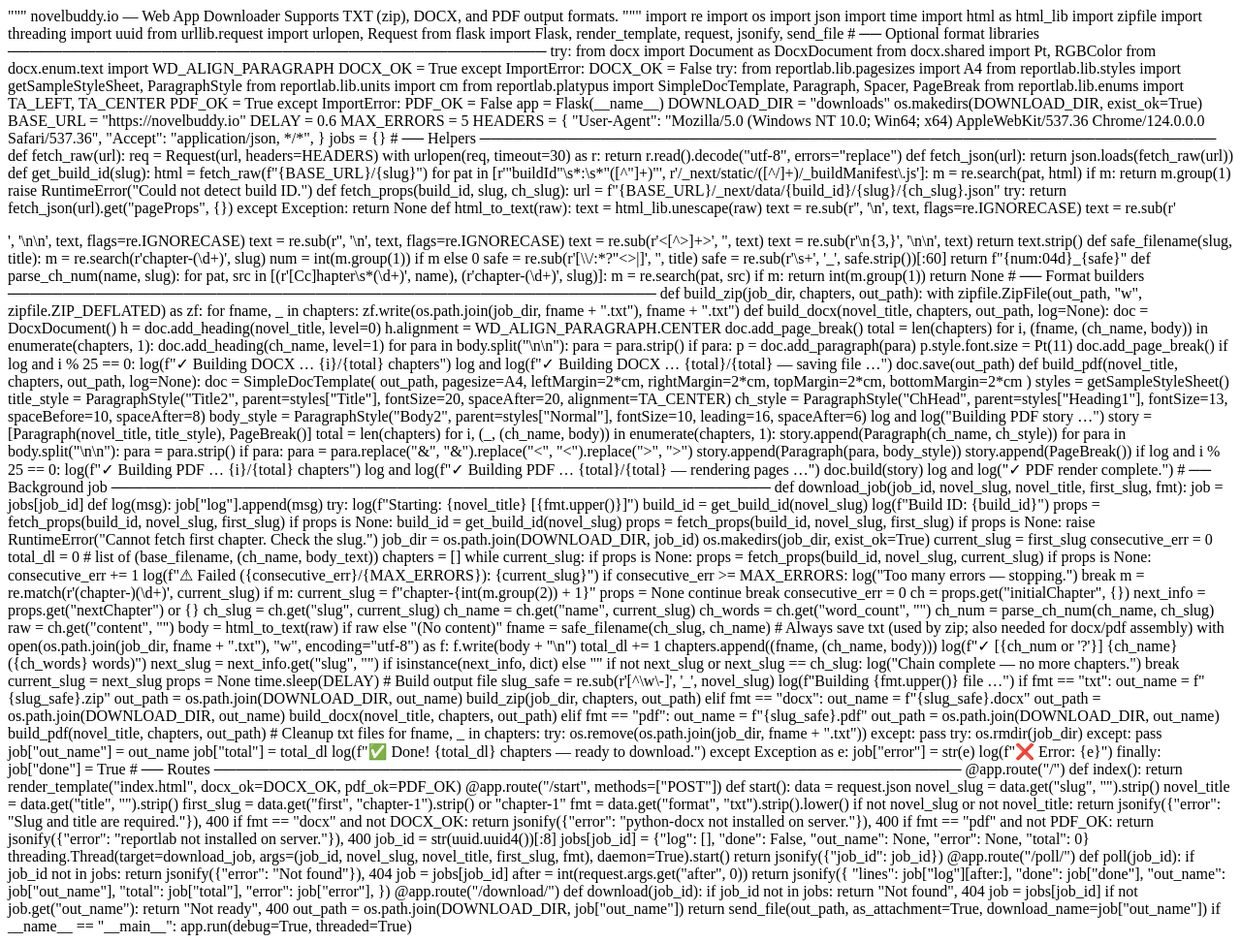
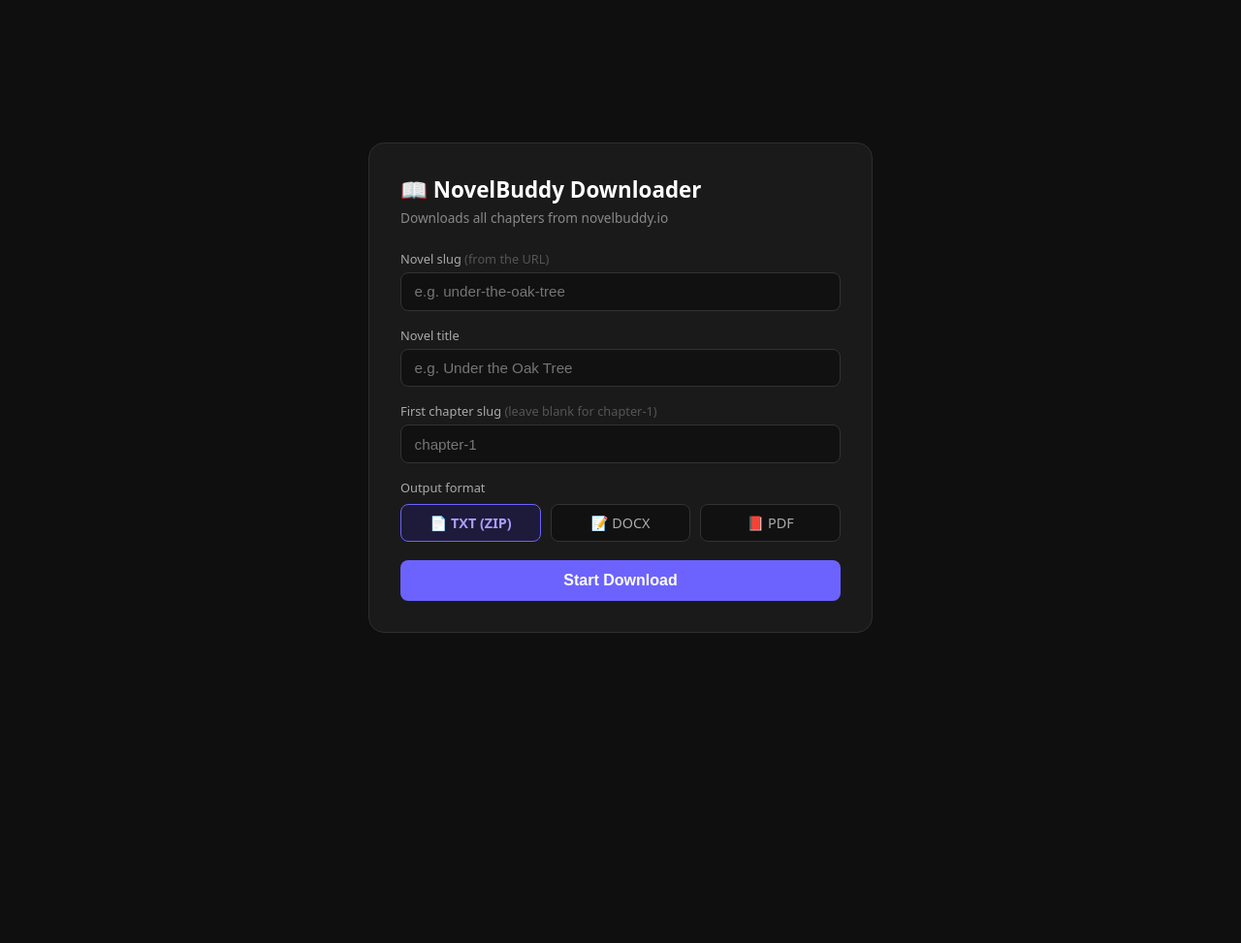
Before and after one commit to nothere-13/scrapper, a Flask app: page / in a window 1280 px wide. Shown: the whole page at 97% size. After the commit the page ends 653 px from the top, so only its background shows below. Run offline with Flask 3, Linux system fonts and the light colour scheme.

Commit message:
Update index.html

```diff
--- a/templates/index.html
+++ b/templates/index.html
@@ -1,331 +1,169 @@
-"""
-novelbuddy.io — Web App Downloader
-Supports TXT (zip), DOCX, and PDF output formats.
-"""
+<!DOCTYPE html>
+<html lang="en">
+<head>
+<meta charset="UTF-8"/>
+<meta name="viewport" content="width=device-width, initial-scale=1.0"/>
+<title>NovelBuddy Downloader</title>
+<style>
+  * { box-sizing: border-box; margin: 0; padding: 0; }
+  body { font-family: system-ui, sans-serif; background: #0f0f0f; color: #e8e8e8; min-height: 100vh; display: flex; align-items: center; justify-content: center; padding: 1rem; }
+  .card { background: #1a1a1a; border: 1px solid #2e2e2e; border-radius: 16px; padding: 2rem; width: 100%; max-width: 520px; }
+  h1 { font-size: 1.4rem; margin-bottom: .25rem; color: #fff; }
+  p.sub { color: #888; font-size: .85rem; margin-bottom: 1.5rem; }
+  label { display: block; font-size: .8rem; color: #aaa; margin-bottom: .3rem; }
+  input { width: 100%; background: #111; border: 1px solid #333; border-radius: 8px; padding: .65rem .85rem; color: #fff; font-size: .95rem; outline: none; margin-bottom: 1rem; transition: border .2s; }
+  input:focus { border-color: #6c63ff; }
 
-import re
-import os
-import json
-import time
-import html as html_lib
-import zipfile
-import threading
-import uuid
-from urllib.request import urlopen, Request
-from flask import Flask, render_template, request, jsonify, send_file
+  /* Format selector */
+  .fmt-label { font-size: .8rem; color: #aaa; margin-bottom: .5rem; }
+  .fmt-group { display: flex; gap: .6rem; margin-bottom: 1.2rem; }
+  .fmt-btn { flex: 1; padding: .55rem; border: 1px solid #333; border-radius: 8px; background: #111; color: #aaa; font-size: .9rem; cursor: pointer; transition: all .2s; text-align: center; }
+  .fmt-btn:hover { border-color: #6c63ff; color: #fff; }
+  .fmt-btn.active { border-color: #6c63ff; background: #1e1a3a; color: #a89fff; font-weight: 600; }
+  .fmt-btn.disabled { opacity: .35; cursor: not-allowed; }
 
-# ── Optional format libraries ─────────────────────────────────────────────────
-try:
-    from docx import Document as DocxDocument
-    from docx.shared import Pt, RGBColor
-    from docx.enum.text import WD_ALIGN_PARAGRAPH
-    DOCX_OK = True
-except ImportError:
-    DOCX_OK = False
+  button#startBtn { width: 100%; padding: .75rem; background: #6c63ff; border: none; border-radius: 8px; color: #fff; font-size: 1rem; font-weight: 600; cursor: pointer; transition: background .2s; }
+  button#startBtn:hover { background: #574fd6; }
+  button#startBtn:disabled { background: #3a3a3a; cursor: not-allowed; color: #666; }
 
-try:
-    from reportlab.lib.pagesizes import A4
-    from reportlab.lib.styles import getSampleStyleSheet, ParagraphStyle
-    from reportlab.lib.units import cm
-    from reportlab.platypus import SimpleDocTemplate, Paragraph, Spacer, PageBreak
-    from reportlab.lib.enums import TA_LEFT, TA_CENTER
-    PDF_OK = True
-except ImportError:
-    PDF_OK = False
+  #progress-wrap { margin-top: 1.5rem; display: none; }
+  #log { background: #111; border: 1px solid #2a2a2a; border-radius: 8px; padding: 1rem; height: 240px; overflow-y: auto; font-family: monospace; font-size: .78rem; line-height: 1.7; color: #ccc; }
+  #log .ok   { color: #4caf82; }
+  #log .warn { color: #f0a500; }
+  #log .err  { color: #f44336; }
+  #log .info { color: #888; }
 
-app = Flask(__name__)
-DOWNLOAD_DIR = "downloads"
-os.makedirs(DOWNLOAD_DIR, exist_ok=True)
+  #downloadBtn { display: none; width: 100%; margin-top: 1rem; padding: .75rem; background: #2e7d52; border: none; border-radius: 8px; color: #fff; font-size: 1rem; font-weight: 600; cursor: pointer; }
+  #downloadBtn:hover { background: #245f3e; }
 
-BASE_URL   = "https://novelbuddy.io"
-DELAY      = 0.6
-MAX_ERRORS = 5
+  .spinner { display: inline-block; width: 13px; height: 13px; border: 2px solid #555; border-top-color: #fff; border-radius: 50%; animation: spin .7s linear infinite; vertical-align: middle; margin-right: 6px; }
+  @keyframes spin { to { transform: rotate(360deg); } }
+</style>
+</head>
+<body>
+<div class="card">
+  <h1>📖 NovelBuddy Downloader</h1>
+  <p class="sub">Downloads all chapters from novelbuddy.io</p>
 
-HEADERS = {
-    "User-Agent": "Mozilla/5.0 (Windows NT 10.0; Win64; x64) AppleWebKit/537.36 Chrome/124.0.0.0 Safari/537.36",
-    "Accept": "application/json, */*",
+  <label>Novel slug <span style="color:#555">(from the URL)</span></label>
+  <input id="slug" type="text" placeholder="e.g. under-the-oak-tree"/>
+
+  <label>Novel title</label>
+  <input id="title" type="text" placeholder="e.g. Under the Oak Tree"/>
+
+  <label>First chapter slug <span style="color:#555">(leave blank for chapter-1)</span></label>
+  <input id="first" type="text" placeholder="chapter-1"/>
+
+  <div class="fmt-label">Output format</div>
+  <div class="fmt-group">
+    <div class="fmt-btn active" data-fmt="txt" onclick="selectFmt(this)">📄 TXT (ZIP)</div>
+    <div class="fmt-btn {% if not docx_ok %}disabled{% endif %}" data-fmt="docx" onclick="selectFmt(this)">📝 DOCX</div>
+    <div class="fmt-btn {% if not pdf_ok %}disabled{% endif %}"  data-fmt="pdf"  onclick="selectFmt(this)">📕 PDF</div>
+  </div>
+
+  <button id="startBtn" onclick="startDownload()">Start Download</button>
+
+  <div id="progress-wrap">
+    <div id="log"></div>
+    <button id="downloadBtn" onclick="triggerDownload()">⬇ Download</button>
+  </div>
+</div>
+
+<script>
+let currentJobId = null;
+let pollInterval = null;
+let logIndex     = 0;
+let selectedFmt  = 'txt';
+
+function selectFmt(el) {
+  if (el.classList.contains('disabled')) return;
+  document.querySelectorAll('.fmt-btn').forEach(b => b.classList.remove('active'));
+  el.classList.add('active');
+  selectedFmt = el.dataset.fmt;
 }
 
-jobs = {}
+function startDownload() {
+  const slug  = document.getElementById('slug').value.trim();
+  const title = document.getElementById('title').value.trim();
+  const first = document.getElementById('first').value.trim() || 'chapter-1';
 
+  if (!slug || !title) { alert('Please enter both slug and title.'); return; }
 
-# ── Helpers ───────────────────────────────────────────────────────────────────
+  const btn = document.getElementById('startBtn');
+  btn.disabled = true;
+  btn.innerHTML = '<span class="spinner"></span>Running...';
 
-def fetch_raw(url):
-    req = Request(url, headers=HEADERS)
-    with urlopen(req, timeout=30) as r:
-        return r.read().decode("utf-8", errors="replace")
+  document.getElementById('log').innerHTML = '';
+  document.getElementById('progress-wrap').style.display = 'block';
+  document.getElementById('downloadBtn').style.display = 'none';
+  logIndex = 0;
 
-def fetch_json(url):
-    return json.loads(fetch_raw(url))
+  if (pollInterval) clearInterval(pollInterval);
 
-def get_build_id(slug):
-    html = fetch_raw(f"{BASE_URL}/{slug}")
-    for pat in [r'"buildId"\s*:\s*"([^"]+)"',
-                r'/_next/static/([^/]+)/_buildManifest\.js']:
-        m = re.search(pat, html)
-        if m:
-            return m.group(1)
-    raise RuntimeError("Could not detect build ID.")
+  fetch('/start', {
+    method: 'POST',
+    headers: { 'Content-Type': 'application/json' },
+    body: JSON.stringify({ slug, title, first, format: selectedFmt })
+  })
+  .then(r => r.json())
+  .then(data => {
+    if (data.error) { appendLog('err', data.error); resetBtn(); return; }
+    currentJobId = data.job_id;
+    pollInterval = setInterval(() => poll(data.job_id), 1500);
+  })
+  .catch(e => { appendLog('err', 'Failed to start: ' + e); resetBtn(); });
+}
 
-def fetch_props(build_id, slug, ch_slug):
-    url = f"{BASE_URL}/_next/data/{build_id}/{slug}/{ch_slug}.json"
-    try:
-        return fetch_json(url).get("pageProps", {})
-    except Exception:
-        return None
+function poll(jobId) {
+  fetch(`/poll/${jobId}?after=${logIndex}`)
+    .then(r => r.json())
+    .then(data => {
+      if (data.error) { appendLog('err', data.error); stopPolling(); return; }
 
-def html_to_text(raw):
-    text = html_lib.unescape(raw)
-    text = re.sub(r'<br\s*/?>', '\n',   text, flags=re.IGNORECASE)
-    text = re.sub(r'</p>',      '\n\n', text, flags=re.IGNORECASE)
-    text = re.sub(r'</div>',    '\n',   text, flags=re.IGNORECASE)
-    text = re.sub(r'<[^>]+>',   '',     text)
-    text = re.sub(r'\n{3,}',    '\n\n', text)
-    return text.strip()
+      (data.lines || []).forEach(line => {
+        if      (line.startsWith('✓'))  appendLog('ok',   line);
+        else if (line.startsWith('⚠'))  appendLog('warn', line);
+        else if (line.startsWith('❌')) appendLog('err',  line);
+        else                            appendLog('info', line);
+      });
+      logIndex += (data.lines || []).length;
 
-def safe_filename(slug, title):
-    m = re.search(r'chapter-(\d+)', slug)
-    num = int(m.group(1)) if m else 0
-    safe = re.sub(r'[\\/:*?"<>|]', '', title)
-    safe = re.sub(r'\s+', '_', safe.strip())[:60]
-    return f"{num:04d}_{safe}"
+      if (data.done) {
+        stopPolling();
+        resetBtn();
+        if (data.out_name) {
+          const ext = data.out_name.split('.').pop().toUpperCase();
+          const btn = document.getElementById('downloadBtn');
+          btn.textContent = `⬇ Download ${ext}`;
+          btn.style.display = 'block';
+        }
+      }
+    })
+    .catch(() => { /* silent retry */ });
+}
 
-def parse_ch_num(name, slug):
-    for pat, src in [(r'[Cc]hapter\s*(\d+)', name), (r'chapter-(\d+)', slug)]:
-        m = re.search(pat, src)
-        if m:
-            return int(m.group(1))
-    return None
+function stopPolling() {
+  if (pollInterval) { clearInterval(pollInterval); pollInterval = null; }
+}
 
+function resetBtn() {
+  const btn = document.getElementById('startBtn');
+  btn.disabled = false;
+  btn.textContent = 'Start Download';
+}
 
-# ── Format builders ───────────────────────────────────────────────────────────
+function appendLog(cls, msg) {
+  const log = document.getElementById('log');
+  const line = document.createElement('div');
+  line.className = cls;
+  line.textContent = msg;
+  log.appendChild(line);
+  log.scrollTop = log.scrollHeight;
+}
 
-def build_zip(job_dir, chapters, out_path):
-    with zipfile.ZipFile(out_path, "w", zipfile.ZIP_DEFLATED) as zf:
-        for fname, _ in chapters:
-            zf.write(os.path.join(job_dir, fname + ".txt"), fname + ".txt")
-
-
-def build_docx(novel_title, chapters, out_path, log=None):
-    doc = DocxDocument()
-    h = doc.add_heading(novel_title, level=0)
-    h.alignment = WD_ALIGN_PARAGRAPH.CENTER
-    doc.add_page_break()
-    total = len(chapters)
-    for i, (fname, (ch_name, body)) in enumerate(chapters, 1):
-        doc.add_heading(ch_name, level=1)
-        for para in body.split("\n\n"):
-            para = para.strip()
-            if para:
-                p = doc.add_paragraph(para)
-                p.style.font.size = Pt(11)
-        doc.add_page_break()
-        if log and i % 25 == 0:
-            log(f"✓ Building DOCX … {i}/{total} chapters")
-    log and log(f"✓ Building DOCX … {total}/{total} — saving file …")
-    doc.save(out_path)
-
-
-def build_pdf(novel_title, chapters, out_path, log=None):
-    doc = SimpleDocTemplate(
-        out_path, pagesize=A4,
-        leftMargin=2*cm, rightMargin=2*cm,
-        topMargin=2*cm, bottomMargin=2*cm
-    )
-    styles = getSampleStyleSheet()
-    title_style = ParagraphStyle("Title2", parent=styles["Title"],
-                                 fontSize=20, spaceAfter=20, alignment=TA_CENTER)
-    ch_style    = ParagraphStyle("ChHead", parent=styles["Heading1"],
-                                 fontSize=13, spaceBefore=10, spaceAfter=8)
-    body_style  = ParagraphStyle("Body2", parent=styles["Normal"],
-                                 fontSize=10, leading=16, spaceAfter=6)
-
-    log and log("Building PDF story …")
-    story = [Paragraph(novel_title, title_style), PageBreak()]
-    total = len(chapters)
-    for i, (_, (ch_name, body)) in enumerate(chapters, 1):
-        story.append(Paragraph(ch_name, ch_style))
-        for para in body.split("\n\n"):
-            para = para.strip()
-            if para:
-                para = para.replace("&", "&amp;").replace("<", "&lt;").replace(">", "&gt;")
-                story.append(Paragraph(para, body_style))
-        story.append(PageBreak())
-        if log and i % 25 == 0:
-            log(f"✓ Building PDF … {i}/{total} chapters")
-    log and log(f"✓ Building PDF … {total}/{total} — rendering pages …")
-    doc.build(story)
-    log and log("✓ PDF render complete.")
-
-
-# ── Background job ────────────────────────────────────────────────────────────
-
-def download_job(job_id, novel_slug, novel_title, first_slug, fmt):
-    job = jobs[job_id]
-
-    def log(msg):
-        job["log"].append(msg)
-
-    try:
-        log(f"Starting: {novel_title}  [{fmt.upper()}]")
-        build_id = get_build_id(novel_slug)
-        log(f"Build ID: {build_id}")
-
-        props = fetch_props(build_id, novel_slug, first_slug)
-        if props is None:
-            build_id = get_build_id(novel_slug)
-            props = fetch_props(build_id, novel_slug, first_slug)
-        if props is None:
-            raise RuntimeError("Cannot fetch first chapter. Check the slug.")
-
-        job_dir = os.path.join(DOWNLOAD_DIR, job_id)
-        os.makedirs(job_dir, exist_ok=True)
-
-        current_slug    = first_slug
-        consecutive_err = 0
-        total_dl        = 0
-        # list of (base_filename, (ch_name, body_text))
-        chapters = []
-
-        while current_slug:
-            if props is None:
-                props = fetch_props(build_id, novel_slug, current_slug)
-
-            if props is None:
-                consecutive_err += 1
-                log(f"⚠ Failed ({consecutive_err}/{MAX_ERRORS}): {current_slug}")
-                if consecutive_err >= MAX_ERRORS:
-                    log("Too many errors — stopping.")
-                    break
-                m = re.match(r'(chapter-)(\d+)', current_slug)
-                if m:
-                    current_slug = f"chapter-{int(m.group(2)) + 1}"
-                    props = None
-                    continue
-                break
-
-            consecutive_err = 0
-            ch        = props.get("initialChapter", {})
-            next_info = props.get("nextChapter") or {}
-            ch_slug   = ch.get("slug", current_slug)
-            ch_name   = ch.get("name", current_slug)
-            ch_words  = ch.get("word_count", "")
-            ch_num    = parse_ch_num(ch_name, ch_slug)
-            raw       = ch.get("content", "")
-            body      = html_to_text(raw) if raw else "(No content)"
-            fname     = safe_filename(ch_slug, ch_name)
-
-            # Always save txt (used by zip; also needed for docx/pdf assembly)
-            with open(os.path.join(job_dir, fname + ".txt"), "w", encoding="utf-8") as f:
-                f.write(body + "\n")
-
-            total_dl += 1
-            chapters.append((fname, (ch_name, body)))
-            log(f"✓ [{ch_num or '?'}] {ch_name} ({ch_words} words)")
-
-            next_slug = next_info.get("slug", "") if isinstance(next_info, dict) else ""
-            if not next_slug or next_slug == ch_slug:
-                log("Chain complete — no more chapters.")
-                break
-
-            current_slug = next_slug
-            props = None
-            time.sleep(DELAY)
-
-        # Build output file
-        slug_safe = re.sub(r'[^\w\-]', '_', novel_slug)
-        log(f"Building {fmt.upper()} file …")
-
-        if fmt == "txt":
-            out_name = f"{slug_safe}.zip"
-            out_path = os.path.join(DOWNLOAD_DIR, out_name)
-            build_zip(job_dir, chapters, out_path)
-
-        elif fmt == "docx":
-            out_name = f"{slug_safe}.docx"
-            out_path = os.path.join(DOWNLOAD_DIR, out_name)
-            build_docx(novel_title, chapters, out_path)
-
-        elif fmt == "pdf":
-            out_name = f"{slug_safe}.pdf"
-            out_path = os.path.join(DOWNLOAD_DIR, out_name)
-            build_pdf(novel_title, chapters, out_path)
-
-        # Cleanup txt files
-        for fname, _ in chapters:
-            try: os.remove(os.path.join(job_dir, fname + ".txt"))
-            except: pass
-        try: os.rmdir(job_dir)
-        except: pass
-
-        job["out_name"] = out_name
-        job["total"]    = total_dl
-        log(f"✅ Done! {total_dl} chapters — ready to download.")
-
-    except Exception as e:
-        job["error"] = str(e)
-        log(f"❌ Error: {e}")
-    finally:
-        job["done"] = True
-
-
-# ── Routes ────────────────────────────────────────────────────────────────────
-
-@app.route("/")
-def index():
-    return render_template("index.html",
-                           docx_ok=DOCX_OK, pdf_ok=PDF_OK)
-
-@app.route("/start", methods=["POST"])
-def start():
-    data        = request.json
-    novel_slug  = data.get("slug", "").strip()
-    novel_title = data.get("title", "").strip()
-    first_slug  = data.get("first", "chapter-1").strip() or "chapter-1"
-    fmt         = data.get("format", "txt").strip().lower()
-
-    if not novel_slug or not novel_title:
-        return jsonify({"error": "Slug and title are required."}), 400
-    if fmt == "docx" and not DOCX_OK:
-        return jsonify({"error": "python-docx not installed on server."}), 400
-    if fmt == "pdf" and not PDF_OK:
-        return jsonify({"error": "reportlab not installed on server."}), 400
-
-    job_id = str(uuid.uuid4())[:8]
-    jobs[job_id] = {"log": [], "done": False, "out_name": None, "error": None, "total": 0}
-
-    threading.Thread(target=download_job,
-                     args=(job_id, novel_slug, novel_title, first_slug, fmt),
-                     daemon=True).start()
-    return jsonify({"job_id": job_id})
-
-
-@app.route("/poll/<job_id>")
-def poll(job_id):
-    if job_id not in jobs:
-        return jsonify({"error": "Not found"}), 404
-    job   = jobs[job_id]
-    after = int(request.args.get("after", 0))
-    return jsonify({
-        "lines":    job["log"][after:],
-        "done":     job["done"],
-        "out_name": job["out_name"],
-        "total":    job["total"],
-        "error":    job["error"],
-    })
-
-
-@app.route("/download/<job_id>")
-def download(job_id):
-    if job_id not in jobs:
-        return "Not found", 404
-    job = jobs[job_id]
-    if not job.get("out_name"):
-        return "Not ready", 400
-    out_path = os.path.join(DOWNLOAD_DIR, job["out_name"])
-    return send_file(out_path, as_attachment=True, download_name=job["out_name"])
-
-
-if __name__ == "__main__":
-    app.run(debug=True, threaded=True)
+function triggerDownload() {
+  if (currentJobId) window.location.href = `/download/${currentJobId}`;
+}
+</script>
+</body>
+</html>
```
